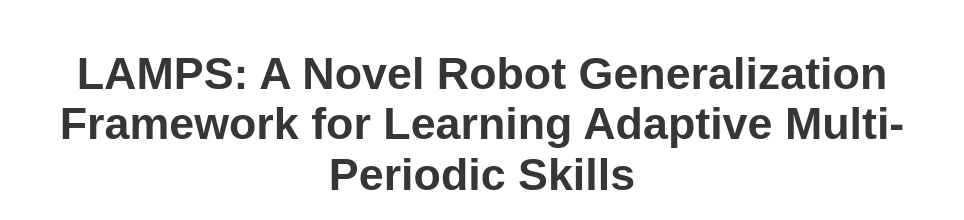
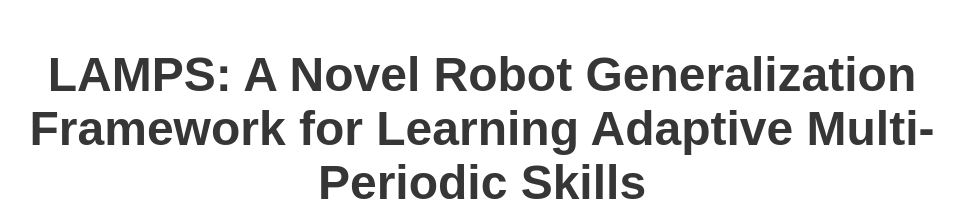
Before and after one commit to NKRobotLab/LAMPS, a plain HTML site: page index.html in a window 1280 px wide. Shown: the top 220 px of the page, without its empty margins (158-1122 px from the left). Drawn offline with nearby package versions, Linux system fonts and the light colour scheme; a script that the page names is missing; some icons are missing; a web font is replaced by a local one.

Commit message:
Update index.html

```diff
--- a/index.html
+++ b/index.html
@@ -108,7 +108,7 @@
     <div class="container is-max-desktop">
       <div class="columns is-centered">
         <div class="column has-text-centered">
-          <h1 class="title is-1 publication-title" style="font-size: 2.8rem;">LAMPS: A Novel Robot Generalization Framework for Learning Adaptive Multi-Periodic Skills</h1>
+          <h1 class="title is-1 publication-title">LAMPS: A Novel Robot Generalization Framework for Learning Adaptive Multi-Periodic Skills</h1>
           <div class="is-size-5 publication-authors">
             <span class="author-block">
               <a href="https://aric.github.io/">Zezhi Liu</a><sup>1</sup>,</span>
```
